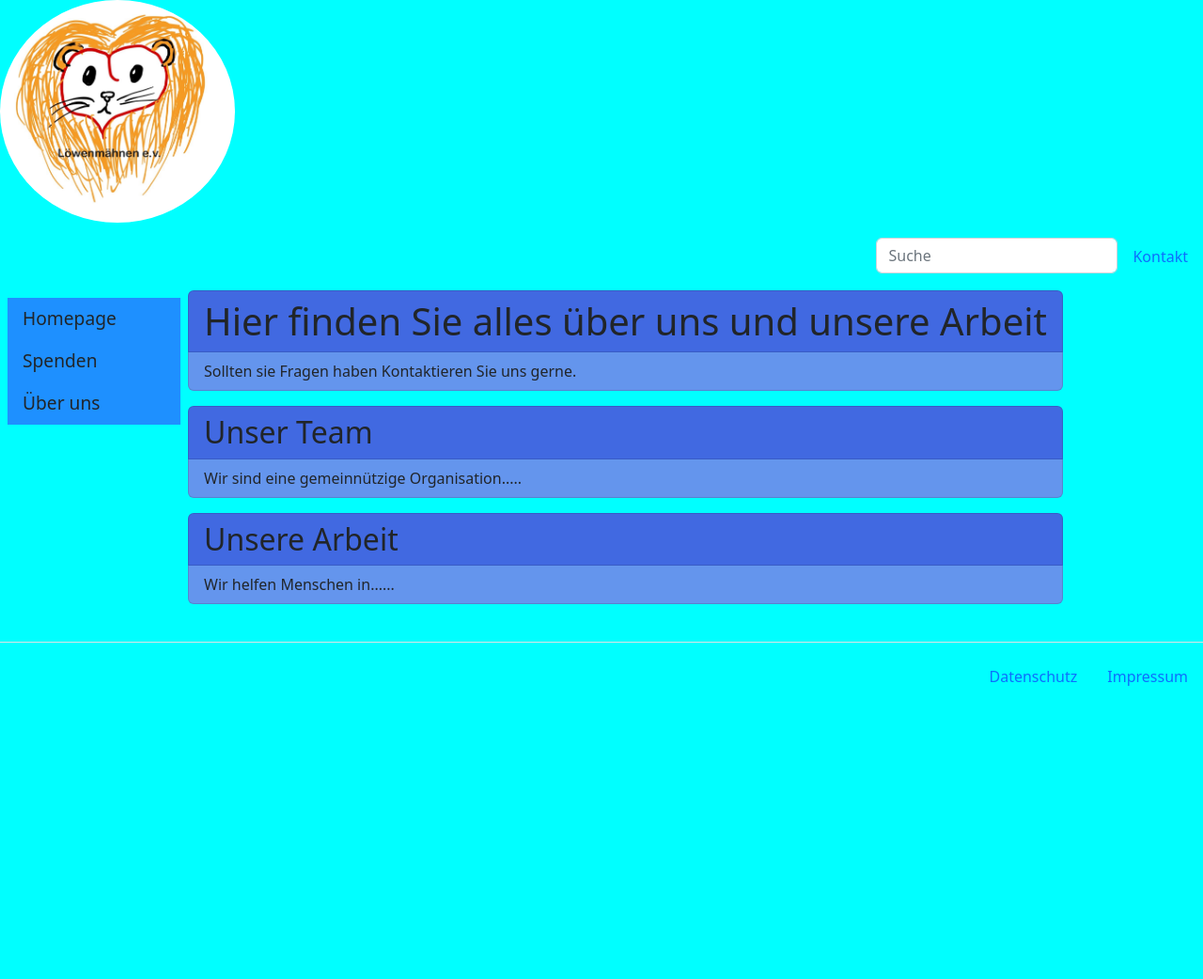
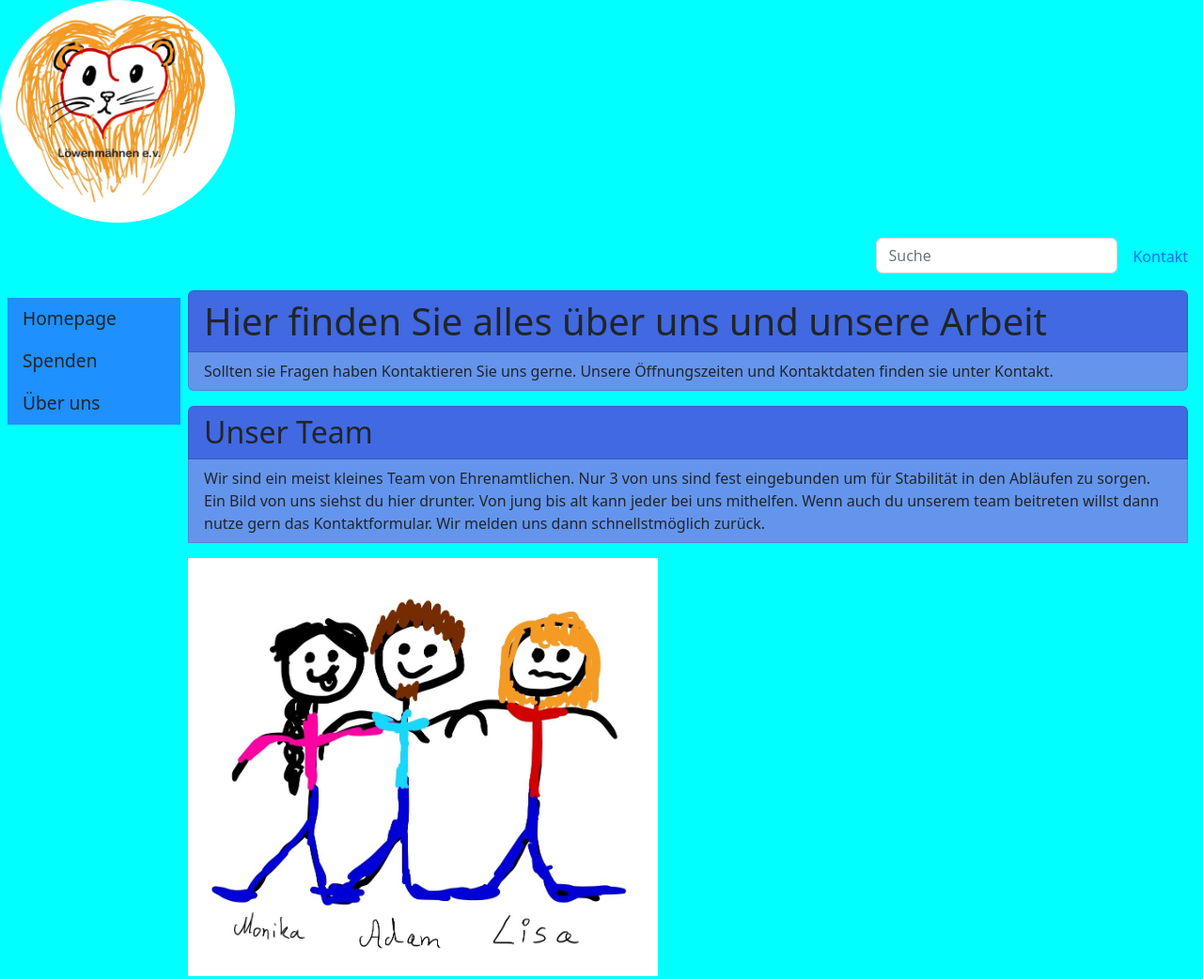
Before and after one commit to SharonSee/Kleiderspenden-Registration, a plain HTML site: page about.html in a window 1280 px wide. Shown: the top 1042 px of the page at 94% size. Before the commit the page ends 800 px from the top, so only its background shows below. Drawn offline with nearby package versions, Linux system fonts and the light colour scheme.

Commit message:
logo and team image

```diff
--- a/about.html
+++ b/about.html
@@ -12,7 +12,7 @@
     </style>
 </head>
 <body style="background: aqua;">
-    <img src="Bilder/Löwenmähnen.jpg" class="rounded-circle" style="width: 250px;">
+    <img src="Bilder/Löwenmähnen.jpg" class="img-fluid" style="width: 250px; border-radius: 100%;">
     <header class="d-flex justify-content-end py-3">
     <nav>
         <ul class="nav">
@@ -37,19 +37,23 @@
     <section class="list-group">
         <h1 class="list-group-item mb-0" style="background: royalblue;">Hier finden Sie alles über uns und unsere Arbeit</h1>
         <p class="list-group-item" style="background: cornflowerblue;">
-            Sollten sie Fragen haben Kontaktieren Sie uns gerne.
+            Sollten sie Fragen haben Kontaktieren Sie uns gerne. Unsere Öffnungszeiten und Kontaktdaten finden sie unter Kontakt.
         </p>
     </section>
         <section class="list-group">
         <h2 class="list-group-item mb-0" style="background: royalblue;"> Unser Team</h2>
         <p class="list-group-item" style="background: cornflowerblue;">
-           Wir sind eine gemeinnützige Organisation.....
+           Wir sind ein meist kleines Team von Ehrenamtlichen. Nur 3 von uns sind fest eingebunden um für Stabilität in den Abläufen zu sorgen. Ein Bild von uns siehst du hier drunter.
+           Von jung bis alt kann jeder bei uns mithelfen.
+           Wenn auch du unserem team beitreten willst dann nutze gern das Kontaktformular. Wir melden uns dann schnellstmöglich zurück.
         </p>
+        <img src="Bilder/Team.jpg" class="rounded; img-fluid" style="width: 500px;">
     </section>
-    <section class="list-group">
+    <section class="list-group" style="margin-top: 2em;">
         <h2 class="list-group-item mb-0" style="background: royalblue;"> Unsere Arbeit</h2>
         <p class="list-group-item" style="background: cornflowerblue;">
-            Wir helfen Menschen in......
+            Wir helfen Menschen in Krisengebieten. Wir bringen Kleidung die sie wärmen und schützen soll. Wir sind ein ehrenamtlicher gemeinnütziger Verein. Der sich mit der Logistik und der Organisation von Kleiderspenden beschäftigt.
+            Wir Arbeiten aber auch eng mit anderen Organisationen zusammen, die Essen oder auch Geld Spenden sammeln und verteilen. Mit ihnen Planen wir die Transporte der Spenden zu ihren Zielorten.
         </p>
     </section>
 </div>
```
Also changed, not shown: contact.html (+1 -1 lines), donation.html (+7 -7 lines), give-away.html (+1 -1 lines), imprint.html (+3 -3 lines), index.html (+1 -1 lines), privacy.html (+1 -1 lines), take-away.html (+1 -1 lines), Bilder/Team.jpg (added).
